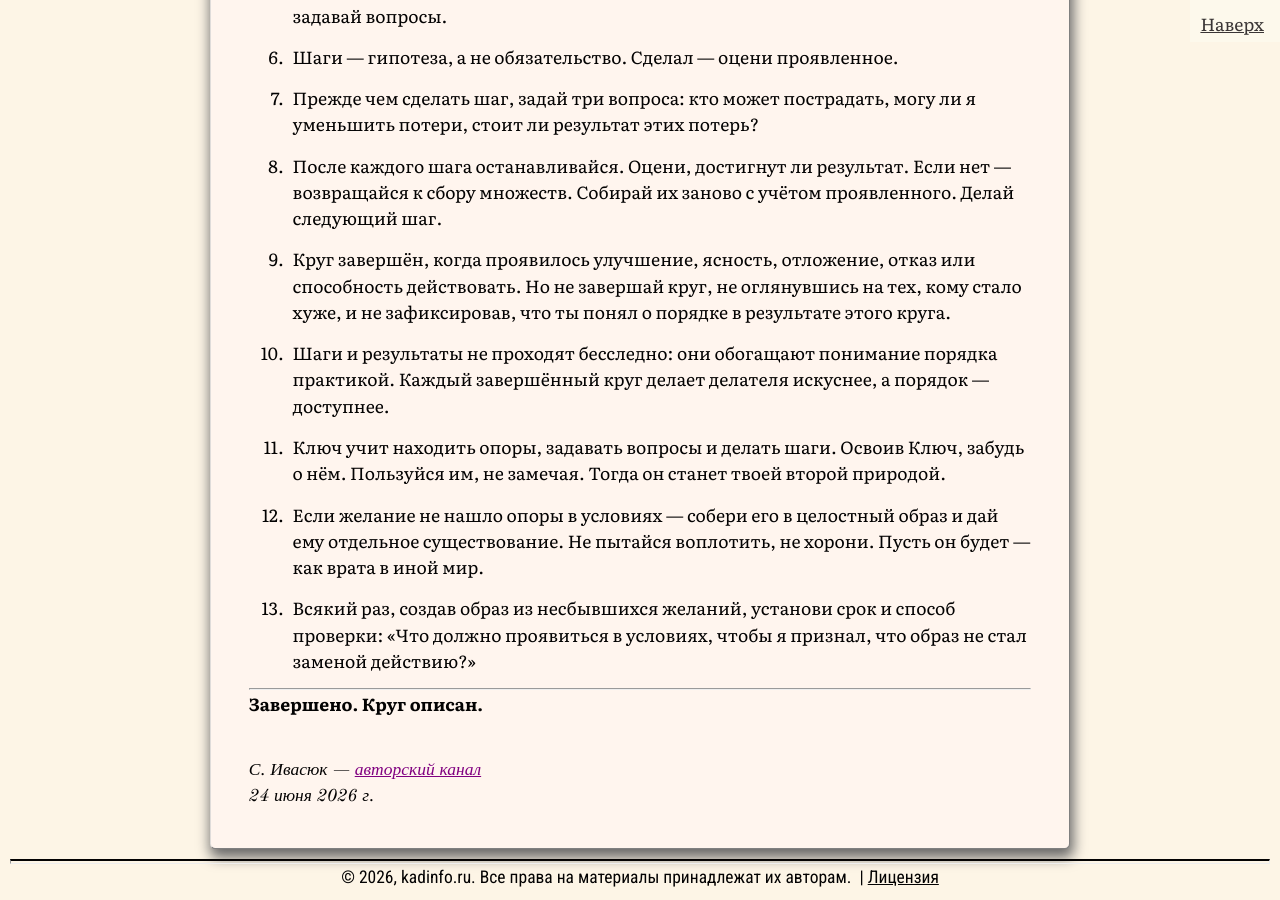
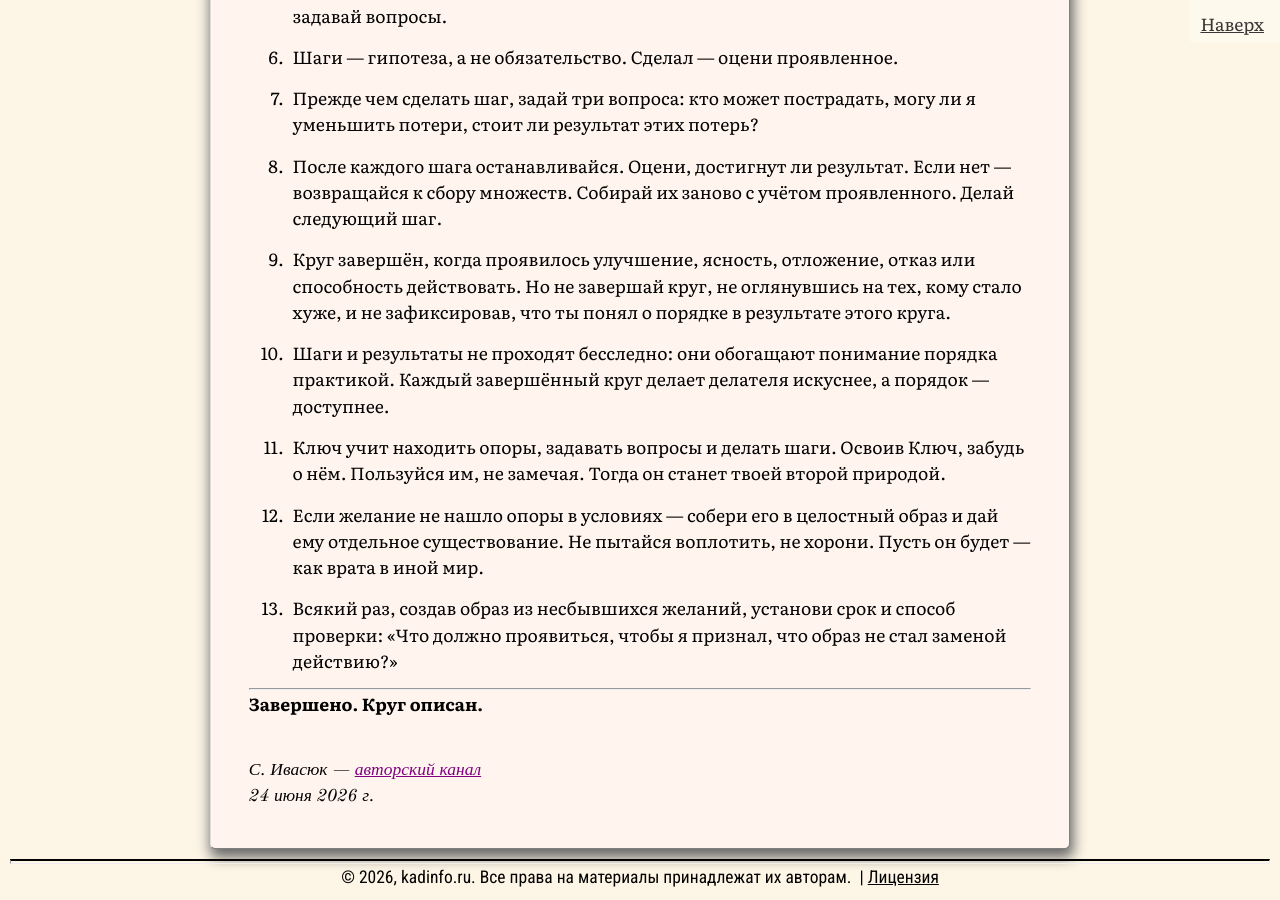
Before and after one commit to SergSi/land-use-art, a Jekyll site: the page built from _posts/2026-06-24-key.md, in a window 1280 px wide and 900 px high, scrolled down 8795 px. Built offline with Jekyll 4.4.1, drawn with Linux system fonts in a browser that asks for light colours; some web fonts are replaced.

Commit message:
Update 2026-06-24-key.md

```diff
--- a/_posts/2026-06-24-key.md
+++ b/_posts/2026-06-24-key.md
@@ -253,7 +253,7 @@
 
 12. Если желание не нашло опоры в условиях — собери его в целостный образ и дай ему отдельное существование. Не пытайся воплотить, не хорони. Пусть он будет — как врата в иной мир.
 
-13. Всякий раз, создав образ из несбывшихся желаний, установи срок и способ проверки: «Что должно проявиться в условиях, чтобы я признал, что образ не стал заменой действию?»
+13. Всякий раз, создав образ из несбывшихся желаний, установи срок и способ проверки: «Что должно проявиться, чтобы я признал, что образ не стал заменой действию?»
 
 ---
 **Завершено. Круг описан.**
```
